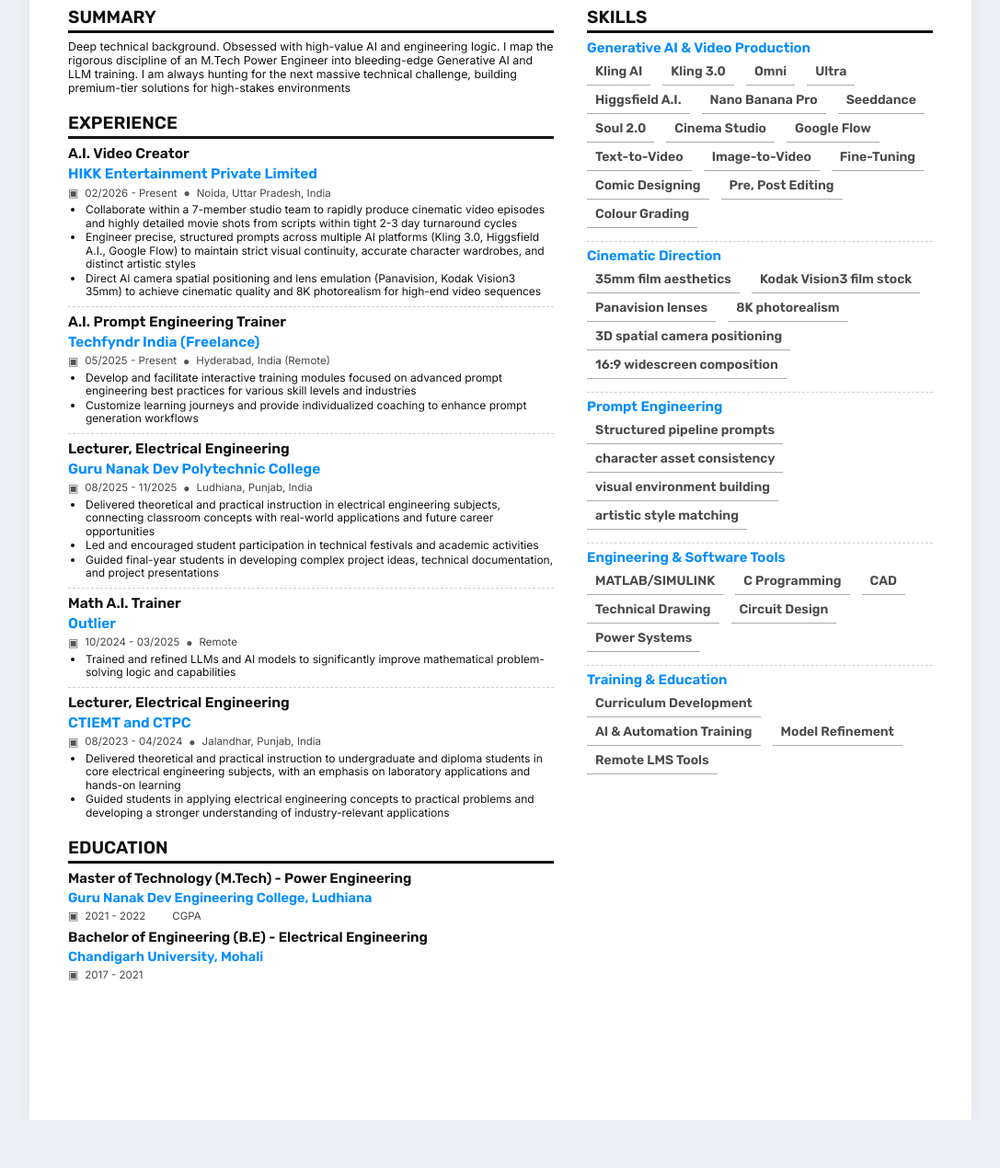
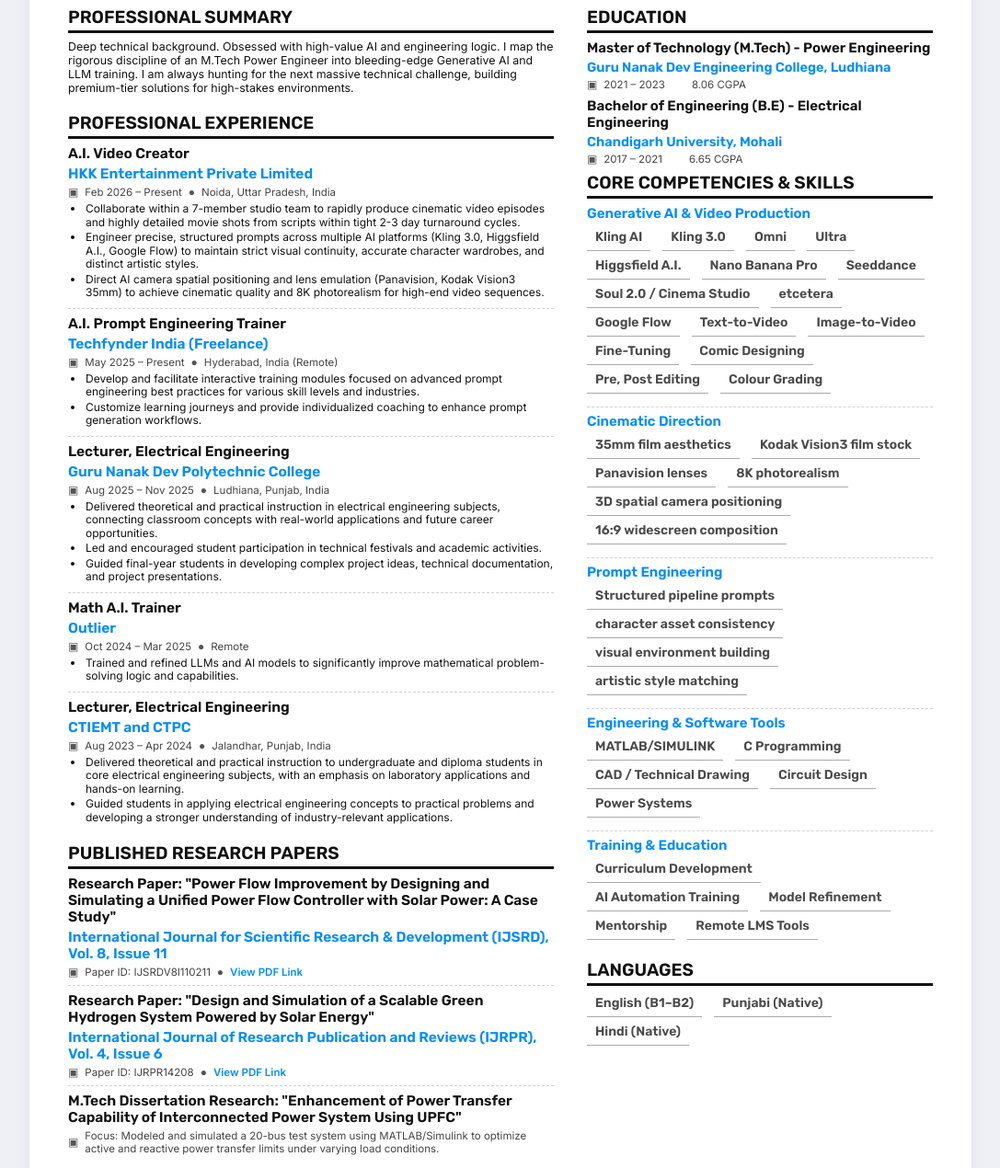
Before and after one commit to Lakhamohit/Applicant_Tracking_System_ATS_ML, a plain HTML site: page index.html in a window 1280 px wide. Shown: the part 147-1417 px from the top of the page at 92% size, without its empty margins (96-1183 px from the left). Before the commit the page ends 1365 px from the top, so only its background shows below. Drawn offline with Linux system fonts and the light colour scheme.

Commit message:
Update index.html

```diff
--- a/index.html
+++ b/index.html
@@ -20,15 +20,15 @@
 .header-left{padding-top:0}
 .name{font-family:Rubik,Arial,sans-serif;font-size:35px;line-height:1.02;font-weight:600;letter-spacing:-.4px}
 .role{font-family:Rubik,Arial,sans-serif;color:var(--blue);font-size:18px;font-weight:600;margin-top:5px}
-.contacts{display:flex;gap:18px;flex-wrap:wrap;margin-top:12px;font-size:12.5px;font-weight:600;color:#3e3e3e}
+.contacts{display:flex;gap:12px 18px;flex-wrap:wrap;margin-top:12px;font-size:12.5px;font-weight:600;color:#3e3e3e;max-width: 800px;}
 .contact{display:flex;align-items:center;gap:5px;white-space:nowrap}
 .contact .ico{color:var(--blue);font-size:14px;font-weight:700}
 .contact a{color:inherit;text-decoration:none}
-.contact a:hover{text-decoration:underline}
+.contact a:hover{text-decoration:underline;color:var(--blue)}
 .initials{
  width:128px;height:128px;border-radius:50%;background:var(--blue);
  display:flex;align-items:center;justify-content:center;font-family:Rubik,Arial,sans-serif;
- font-size:39px;font-weight:500;color:#000;margin-right:0
+ font-size:39px;font-weight:500;color:#000;margin-right:0;flex-shrink:0;
 }
 .columns{display:grid;grid-template-columns:minmax(0,60%) minmax(0,40%);gap:36px}
 .section{margin-bottom:11px}
@@ -41,10 +41,12 @@
 .job:last-child{border-bottom:0}
 .job-title{font-family:Rubik,Arial,sans-serif;font-size:15.5px;font-weight:600;line-height:18px}
 .company{color:var(--blue);font-family:Rubik,Arial,sans-serif;font-size:15.5px;font-weight:600;margin-top:4px;line-height:18px}
-.meta{font-size:11.5px;color:#444;margin-top:4px;display:flex;gap:7px;align-items:center}
+.meta{font-size:11.5px;color:#444;margin-top:4px;display:flex;gap:7px;align-items:center;line-height:14px}
 .meta .micon{font-size:12px;color:#555}
+.meta a{color:var(--blue);text-decoration:none;font-weight:600}
+.meta a:hover{text-decoration:underline}
 .job ul{margin:4px 0 0 18px;padding:0}
-.job li{font-size:12px;line-height:14.5px;margin:1px 0;padding-left:1px}
+.job li{font-size:12px;line-height:14.5px;margin:2px 0;padding-left:1px}
 .degree{margin-bottom:7px}
 .degree-title{font-family:Rubik,Arial,sans-serif;font-size:15px;font-weight:600;line-height:18px}
 .degree-school{color:var(--blue);font-family:Rubik,Arial,sans-serif;font-size:14.5px;font-weight:600;line-height:18px;margin-top:3px}
@@ -61,8 +63,8 @@
 @media(max-width:800px){
  body{padding:0}
  .resume{padding:18px 22px;min-height:auto}
- .header{min-height:125px}
- .initials{width:100px;height:100px;font-size:30px}
+ .header{min-height:auto;flex-direction:column-reverse;gap:20px}
+ .initials{width:80px;height:80px;font-size:24px}
  .columns{grid-template-columns:1fr;gap:18px}
  .contacts{gap:8px 14px}
 }
@@ -81,8 +83,11 @@
     <div class="role">AI Video Creator</div>
     <div class="contacts">
       <div class="contact"><span class="ico">@</span><a href="mailto:lakhwinderdasslakha10@gmail.com">lakhwinderdasslakha10@gmail.com</a></div>
-      <div class="contact"><span class="ico">↗</span><a href="https://lakhamohit.github.io/lakhamohit" target="_blank">lakhamohit.github.io/lakhamohit</a></div>
-      <div class="contact"><span class="ico">↗</span><a href="https://linkedin.com/in/er-mohit-lakha" target="_blank">linkedin.com/in/er-mohit-lakha</a></div>
+      <div class="contact"><span class="ico">in</span><a href="https://www.linkedin.com/in/er-mohit-lakha" target="_blank">linkedin.com/in/er-mohit-lakha</a></div>
+      <div class="contact"><span class="ico">↗</span><a href="https://lakhamohit.github.io/lakhamohit/" target="_blank">Main Portfolio</a></div>
+      <div class="contact"><span class="ico">↗</span><a href="https://lakhamohit.github.io/ml-developer-portfolio/" target="_blank">Developer Portfolio</a></div>
+      <div class="contact"><span class="ico">R<sup>G</sup></span><a href="https://www.researchgate.net/profile/Mohit-Lakha" target="_blank">ResearchGate Profile</a></div>
+      <div class="contact"><span class="ico">iD</span><a href="https://orcid.org/0000-0002-5806-6737" target="_blank">ORCID: 0000-0002-5806-6737</a></div>
     </div>
   </div>
   <div class="initials">ML</div>
@@ -92,90 +97,121 @@
 <section class="left">
 
   <div class="section">
-    <h2 class="section-title">Summary</h2>
-    <div class="summary">Deep technical background. Obsessed with high-value AI and engineering logic. I map the rigorous discipline of an M.Tech Power Engineer into bleeding-edge Generative AI and LLM training. I am always hunting for the next massive technical challenge, building premium-tier solutions for high-stakes environments</div>
+    <h2 class="section-title">Professional Summary</h2>
+    <div class="summary">Deep technical background. Obsessed with high-value AI and engineering logic. I map the rigorous discipline of an M.Tech Power Engineer into bleeding-edge Generative AI and LLM training. I am always hunting for the next massive technical challenge, building premium-tier solutions for high-stakes environments.</div>
   </div>
 
   <div class="section">
-    <h2 class="section-title">Experience</h2>
+    <h2 class="section-title">Professional Experience</h2>
 
     <article class="job">
       <div class="job-title">A.I. Video Creator</div>
-      <div class="company">HIKK Entertainment Private Limited</div>
-      <div class="meta"><span class="micon">▣</span>02/2026 - Present <span class="micon">●</span>Noida, Uttar Pradesh, India</div>
+      <div class="company">HKK Entertainment Private Limited</div>
+      <div class="meta"><span class="micon">▣</span>Feb 2026 – Present <span class="micon">●</span>Noida, Uttar Pradesh, India</div>
       <ul>
-        <li>Collaborate within a 7-member studio team to rapidly produce cinematic video episodes and highly detailed movie shots from scripts within tight 2-3 day turnaround cycles</li>
-        <li>Engineer precise, structured prompts across multiple AI platforms (Kling 3.0, Higgsfield A.I., Google Flow) to maintain strict visual continuity, accurate character wardrobes, and distinct artistic styles</li>
-        <li>Direct AI camera spatial positioning and lens emulation (Panavision, Kodak Vision3 35mm) to achieve cinematic quality and 8K photorealism for high-end video sequences</li>
+        <li>Collaborate within a 7-member studio team to rapidly produce cinematic video episodes and highly detailed movie shots from scripts within tight 2-3 day turnaround cycles.</li>
+        <li>Engineer precise, structured prompts across multiple AI platforms (Kling 3.0, Higgsfield A.I., Google Flow) to maintain strict visual continuity, accurate character wardrobes, and distinct artistic styles.</li>
+        <li>Direct AI camera spatial positioning and lens emulation (Panavision, Kodak Vision3 35mm) to achieve cinematic quality and 8K photorealism for high-end video sequences.</li>
       </ul>
     </article>
 
     <article class="job">
       <div class="job-title">A.I. Prompt Engineering Trainer</div>
-      <div class="company">Techfyndr India (Freelance)</div>
-      <div class="meta"><span class="micon">▣</span>05/2025 - Present <span class="micon">●</span>Hyderabad, India (Remote)</div>
+      <div class="company">Techfynder India (Freelance)</div>
+      <div class="meta"><span class="micon">▣</span>May 2025 – Present <span class="micon">●</span>Hyderabad, India (Remote)</div>
       <ul>
-        <li>Develop and facilitate interactive training modules focused on advanced prompt engineering best practices for various skill levels and industries</li>
-        <li>Customize learning journeys and provide individualized coaching to enhance prompt generation workflows</li>
+        <li>Develop and facilitate interactive training modules focused on advanced prompt engineering best practices for various skill levels and industries.</li>
+        <li>Customize learning journeys and provide individualized coaching to enhance prompt generation workflows.</li>
       </ul>
     </article>
 
     <article class="job">
       <div class="job-title">Lecturer, Electrical Engineering</div>
       <div class="company">Guru Nanak Dev Polytechnic College</div>
-      <div class="meta"><span class="micon">▣</span>08/2025 - 11/2025 <span class="micon">●</span>Ludhiana, Punjab, India</div>
+      <div class="meta"><span class="micon">▣</span>Aug 2025 – Nov 2025 <span class="micon">●</span>Ludhiana, Punjab, India</div>
       <ul>
-        <li>Delivered theoretical and practical instruction in electrical engineering subjects, connecting classroom concepts with real-world applications and future career opportunities</li>
-        <li>Led and encouraged student participation in technical festivals and academic activities</li>
-        <li>Guided final-year students in developing complex project ideas, technical documentation, and project presentations</li>
+        <li>Delivered theoretical and practical instruction in electrical engineering subjects, connecting classroom concepts with real-world applications and future career opportunities.</li>
+        <li>Led and encouraged student participation in technical festivals and academic activities.</li>
+        <li>Guided final-year students in developing complex project ideas, technical documentation, and project presentations.</li>
       </ul>
     </article>
 
     <article class="job">
       <div class="job-title">Math A.I. Trainer</div>
       <div class="company">Outlier</div>
-      <div class="meta"><span class="micon">▣</span>10/2024 - 03/2025 <span class="micon">●</span>Remote</div>
+      <div class="meta"><span class="micon">▣</span>Oct 2024 – Mar 2025 <span class="micon">●</span>Remote</div>
       <ul>
-        <li>Trained and refined LLMs and AI models to significantly improve mathematical problem-solving logic and capabilities</li>
+        <li>Trained and refined LLMs and AI models to significantly improve mathematical problem-solving logic and capabilities.</li>
       </ul>
     </article>
 
     <article class="job">
       <div class="job-title">Lecturer, Electrical Engineering</div>
       <div class="company">CTIEMT and CTPC</div>
-      <div class="meta"><span class="micon">▣</span>08/2023 - 04/2024 <span class="micon">●</span>Jalandhar, Punjab, India</div>
+      <div class="meta"><span class="micon">▣</span>Aug 2023 – Apr 2024 <span class="micon">●</span>Jalandhar, Punjab, India</div>
       <ul>
-        <li>Delivered theoretical and practical instruction to undergraduate and diploma students in core electrical engineering subjects, with an emphasis on laboratory applications and hands-on learning</li>
-        <li>Guided students in applying electrical engineering concepts to practical problems and developing a stronger understanding of industry-relevant applications</li>
+        <li>Delivered theoretical and practical instruction to undergraduate and diploma students in core electrical engineering subjects, with an emphasis on laboratory applications and hands-on learning.</li>
+        <li>Guided students in applying electrical engineering concepts to practical problems and developing a stronger understanding of industry-relevant applications.</li>
       </ul>
     </article>
   </div>
+
+  <div class="section">
+    <h2 class="section-title">Published Research Papers</h2>
+
+    <article class="job">
+      <div class="job-title">Research Paper: "Power Flow Improvement by Designing and Simulating a Unified Power Flow Controller with Solar Power: A Case Study"</div>
+      <div class="company">International Journal for Scientific Research &amp; Development (IJSRD), Vol. 8, Issue 11</div>
+      <div class="meta">
+        <span class="micon">▣</span>Paper ID: IJSRDV8I110211
+        <span class="micon">●</span><a href="https://www.ijsrd.com/articles/IJSRDV8I110211.pdf" target="_blank">View PDF Link</a>
+      </div>
+    </article>
+
+    <article class="job">
+      <div class="job-title">Research Paper: "Design and Simulation of a Scalable Green Hydrogen System Powered by Solar Energy"</div>
+      <div class="company">International Journal of Research Publication and Reviews (IJRPR), Vol. 4, Issue 6</div>
+      <div class="meta">
+        <span class="micon">▣</span>Paper ID: IJRPR14208
+        <span class="micon">●</span><a href="https://ijrpr.com/uploads/V4ISSUE6/IJRPR14208.pdf" target="_blank">View PDF Link</a>
+      </div>
+    </article>
+
+    <article class="job">
+      <div class="job-title">M.Tech Dissertation Research: "Enhancement of Power Transfer Capability of Interconnected Power System Using UPFC"</div>
+      <div class="meta">
+        <span class="micon">▣</span>Focus: Modeled and simulated a 20-bus test system using MATLAB/Simulink to optimize active and reactive power transfer limits under varying load conditions.
+      </div>
+    </article>
+  </div>
+
+</section>
+
+<aside class="right">
 
   <div class="section">
     <h2 class="section-title">Education</h2>
     <article class="degree">
       <div class="degree-title">Master of Technology (M.Tech) - Power Engineering</div>
       <div class="degree-school">Guru Nanak Dev Engineering College, Ludhiana</div>
-      <div class="meta"><span class="micon">▣</span>2021 - 2022 <span style="margin-left:22px">CGPA</span></div>
+      <div class="meta"><span class="micon">▣</span>2021 – 2023 <span style="margin-left:22px">8.06 CGPA</span></div>
     </article>
     <article class="degree">
       <div class="degree-title">Bachelor of Engineering (B.E) - Electrical Engineering</div>
       <div class="degree-school">Chandigarh University, Mohali</div>
-      <div class="meta"><span class="micon">▣</span>2017 - 2021</div>
+      <div class="meta"><span class="micon">▣</span>2017 – 2021 <span style="margin-left:22px">6.65 CGPA</span></div>
     </article>
   </div>
-</section>
 
-<aside class="right">
   <div class="section">
-    <h2 class="section-title">Skills</h2>
+    <h2 class="section-title">Core Competencies &amp; Skills</h2>
 
     <div class="skill-group">
       <div class="skill-heading">Generative AI &amp; Video Production</div>
       <div class="skills">
         <span class="skill">Kling AI</span><span class="skill">Kling 3.0</span><span class="skill">Omni</span><span class="skill">Ultra</span>
-        <span class="skill">Higgsfield A.I.</span><span class="skill">Nano Banana Pro</span>
-        <span class="skill">Seeddance</span><span class="skill">Soul 2.0</span><span class="skill">Cinema Studio</span>
+        <span class="skill">Higgsfield A.I.</span><span class="skill">Nano Banana Pro</span><span class="skill">Seeddance</span>
+        <span class="skill">Soul 2.0 / Cinema Studio</span><span class="skill">etcetera</span>
         <span class="skill">Google Flow</span><span class="skill">Text-to-Video</span>
         <span class="skill">Image-to-Video</span><span class="skill">Fine-Tuning</span>
         <span class="skill">Comic Designing</span><span class="skill">Pre, Post Editing</span>
@@ -210,8 +246,7 @@
       <div class="skills">
         <span class="skill">MATLAB/SIMULINK</span>
         <span class="skill">C Programming</span>
-        <span class="skill">CAD</span>
-        <span class="skill">Technical Drawing</span>
+        <span class="skill">CAD / Technical Drawing</span>
         <span class="skill">Circuit Design</span>
         <span class="skill">Power Systems</span>
       </div>
@@ -221,12 +256,25 @@
       <div class="skill-heading">Training &amp; Education</div>
       <div class="skills">
         <span class="skill">Curriculum Development</span>
-        <span class="skill">AI &amp; Automation Training</span>
+        <span class="skill">AI Automation Training</span>
         <span class="skill">Model Refinement</span>
+        <span class="skill">Mentorship</span>
         <span class="skill">Remote LMS Tools</span>
       </div>
     </div>
   </div>
+
+  <div class="section">
+    <h2 class="section-title">Languages</h2>
+    <div class="skill-group" style="border:none">
+      <div class="skills" style="margin-top:10px;">
+        <span class="skill">English (B1–B2)</span>
+        <span class="skill">Punjabi (Native)</span>
+        <span class="skill">Hindi (Native)</span>
+      </div>
+    </div>
+  </div>
+
 </aside>
 </div>
 </main>
```
